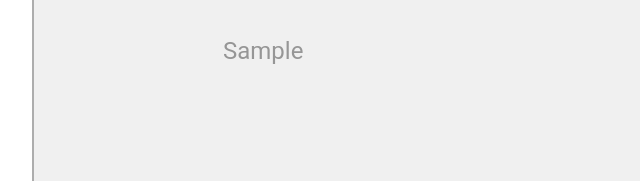
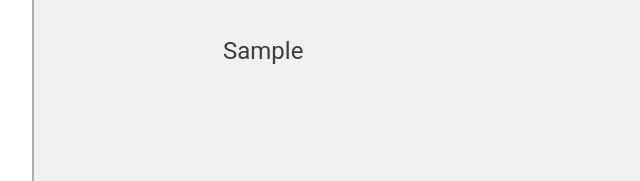
Before and after one commit to Jakalanern/Challenge-12-To-Do-List, a plain HTML site: page index.html in a window 1280 px wide. Both pictures are taken after typing "Sample" into the empty fields and a click on the button "Add Item". Shown: the part 201-382 px from the top of the page, 108-748 px from the left. Drawn offline with Linux system fonts and the light colour scheme.

Commit message:
Update app.css

```diff
--- a/app.css
+++ b/app.css
@@ -85,7 +85,7 @@ html {
   display: none;
   justify-content: space-evenly;
   transition: all 0.5s;
-  color: rgba(0, 0, 0, 0.377);
+  color: rgba(0, 0, 0, 0.750);
   padding: 0.5em 0em;
   padding-left: 1em;
 }
```
